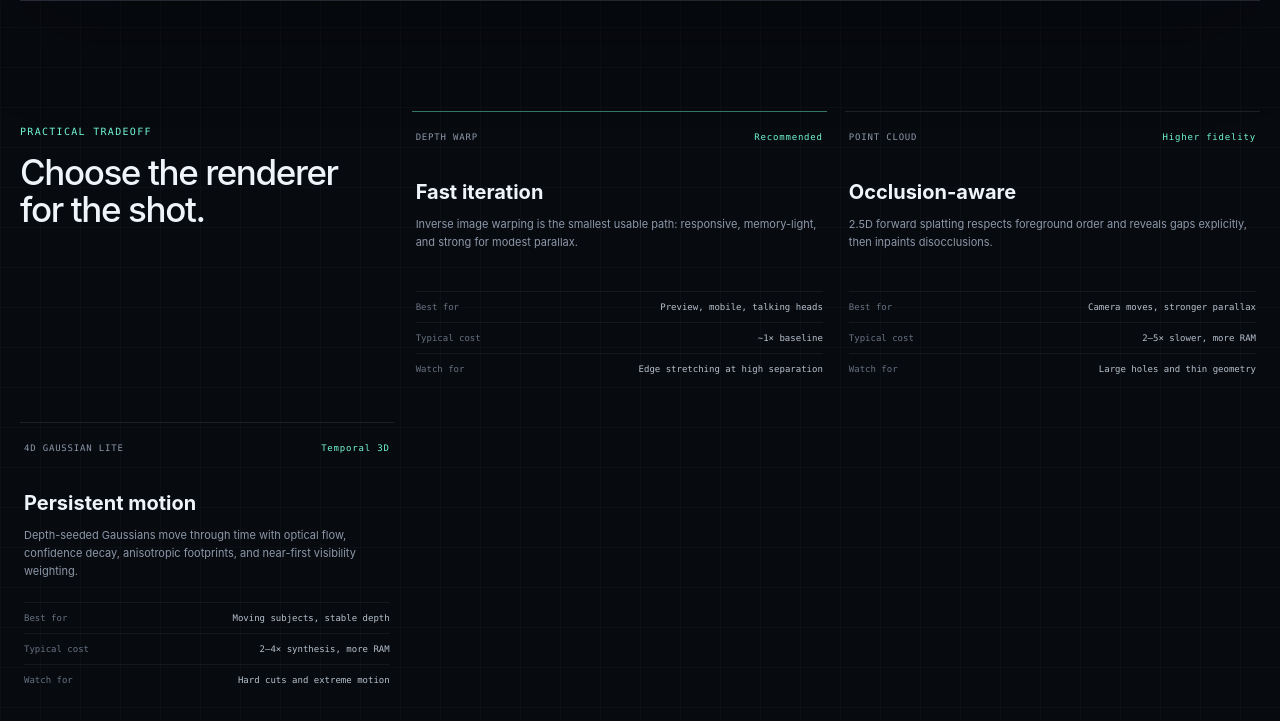
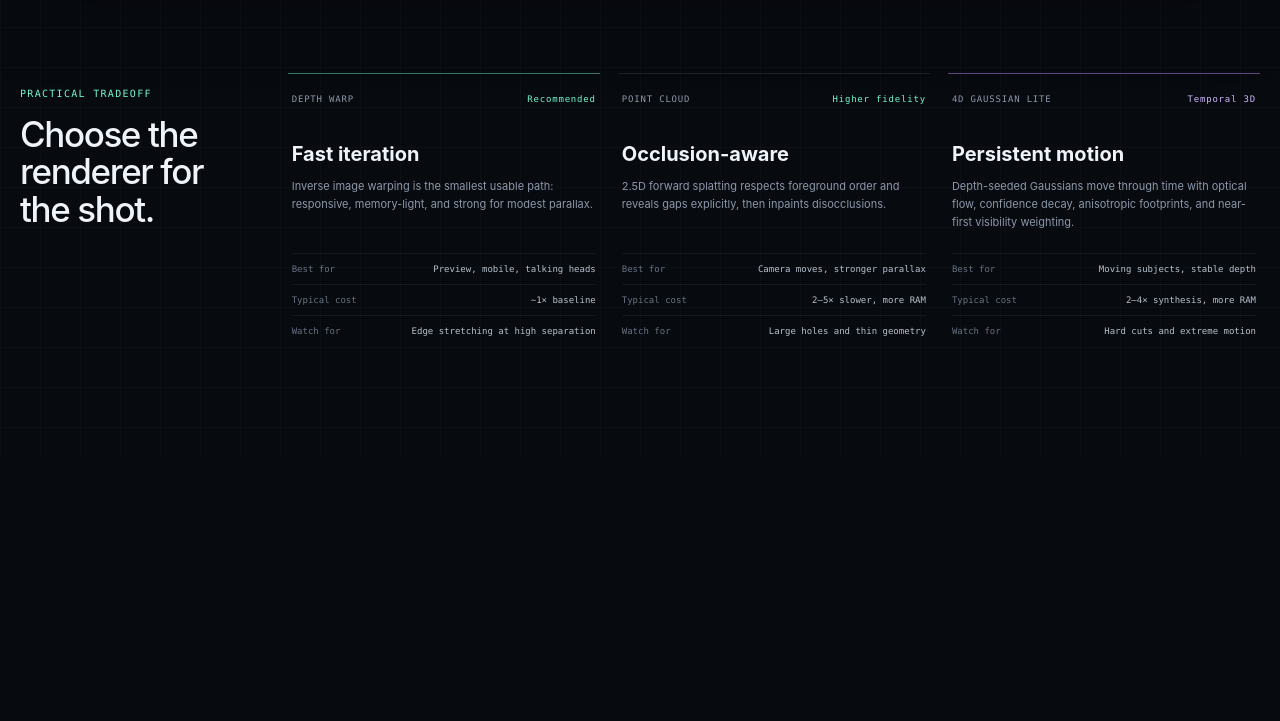
Before and after one commit to yadasa/stereography, a website: page frontend/index.html in a window 1280 px wide. Shown: the part 1813-2534 px from the top of the page. After the commit the page ends 2269 px from the top, so only its background shows below. Drawn offline with Linux system fonts and the light colour scheme; no server answers.

Commit message:
Update frontend/styles.css for 4D Gaussian mode

```diff
--- a/frontend/styles.css
+++ b/frontend/styles.css
@@ -91,6 +91,8 @@ button { color: inherit; }
 fieldset { margin: 0 0 18px; padding: 0; border: 0; }
 legend, .select-row label { color: var(--muted); font: 400 9px ui-monospace, 'SFMono-Regular', Consolas, monospace; text-transform: uppercase; letter-spacing: .08em; margin-bottom: 8px; }
 .segmented { display: grid; grid-template-columns: 1fr 1fr; border: 1px solid var(--line); padding: 3px; background: rgba(0,0,0,.25); }
+.segmented.three { grid-template-columns: repeat(3, 1fr); }
+.segmented.three button { padding-inline: 7px; font-size: 10px; }
 .segmented button { min-height: 38px; border: 0; background: transparent; color: var(--muted); font-size: 11px; cursor: pointer; }
 .segmented button.active { color: var(--ink); background: rgba(255,255,255,.08); box-shadow: 0 3px 12px rgba(0,0,0,.18); }
 .range-stack { display: grid; gap: 18px; padding: 4px 0 20px; }
@@ -146,11 +148,13 @@ select { appearance: none; color: #dce4ed; background: rgba(0,0,0,.25) url("data
 .comparison article p { margin: 0 0 8px; }
 .comparison article small { color: var(--cyan); font: 400 9px ui-monospace, 'SFMono-Regular', Consolas, monospace; }
 
-.guidance-grid { margin: 110px 0 90px; display: grid; grid-template-columns: .9fr 1fr 1fr; gap: 18px; align-items: start; }
+.guidance-grid { margin: 110px 0 90px; display: grid; grid-template-columns: .8fr repeat(3, 1fr); gap: 18px; align-items: start; }
 .guidance-grid > div:first-child { padding: 15px 24px 0 0; }
 .guidance-grid > div:first-child h2 { margin: 0; font-size: 35px; line-height: 1.08; letter-spacing: -.04em; max-width: 330px; font-weight: 500; }
 .method-card { border-top: 1px solid var(--line); padding: 20px 4px; }
 .method-card.recommended { border-color: rgba(113,246,208,.45); }
+.method-card.gaussian-card { border-color: rgba(180,140,255,.48); }
+.method-card.gaussian-card header b { color: #cfb5ff; }
 .method-card header { display: flex; justify-content: space-between; align-items: center; font: 500 9px ui-monospace, 'SFMono-Regular', Consolas, monospace; letter-spacing: .09em; color: var(--muted); }
 .method-card header b { color: var(--cyan); font-weight: 400; }
 .method-card h3 { font-size: 20px; margin: 38px 0 10px; }
```
